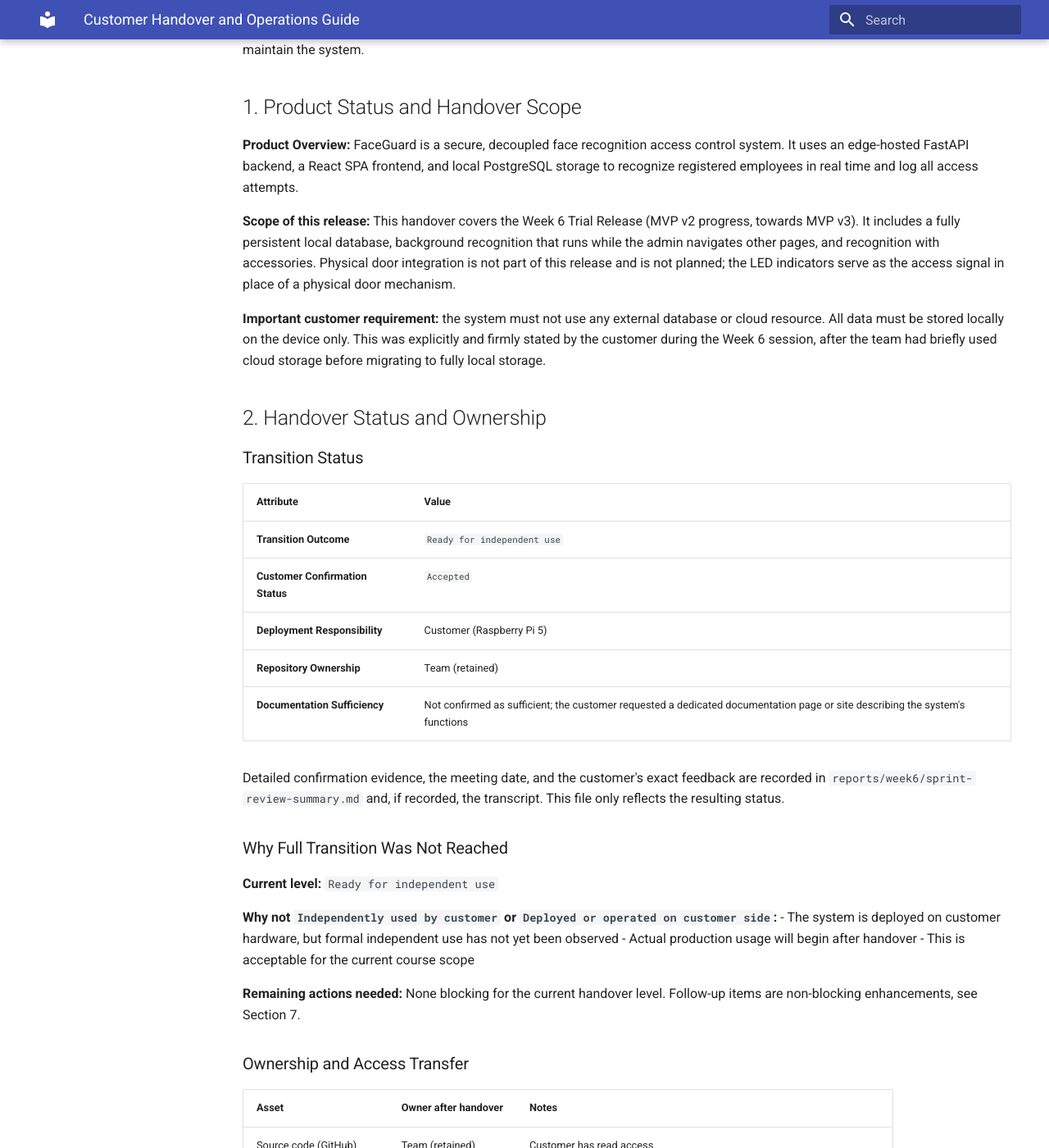
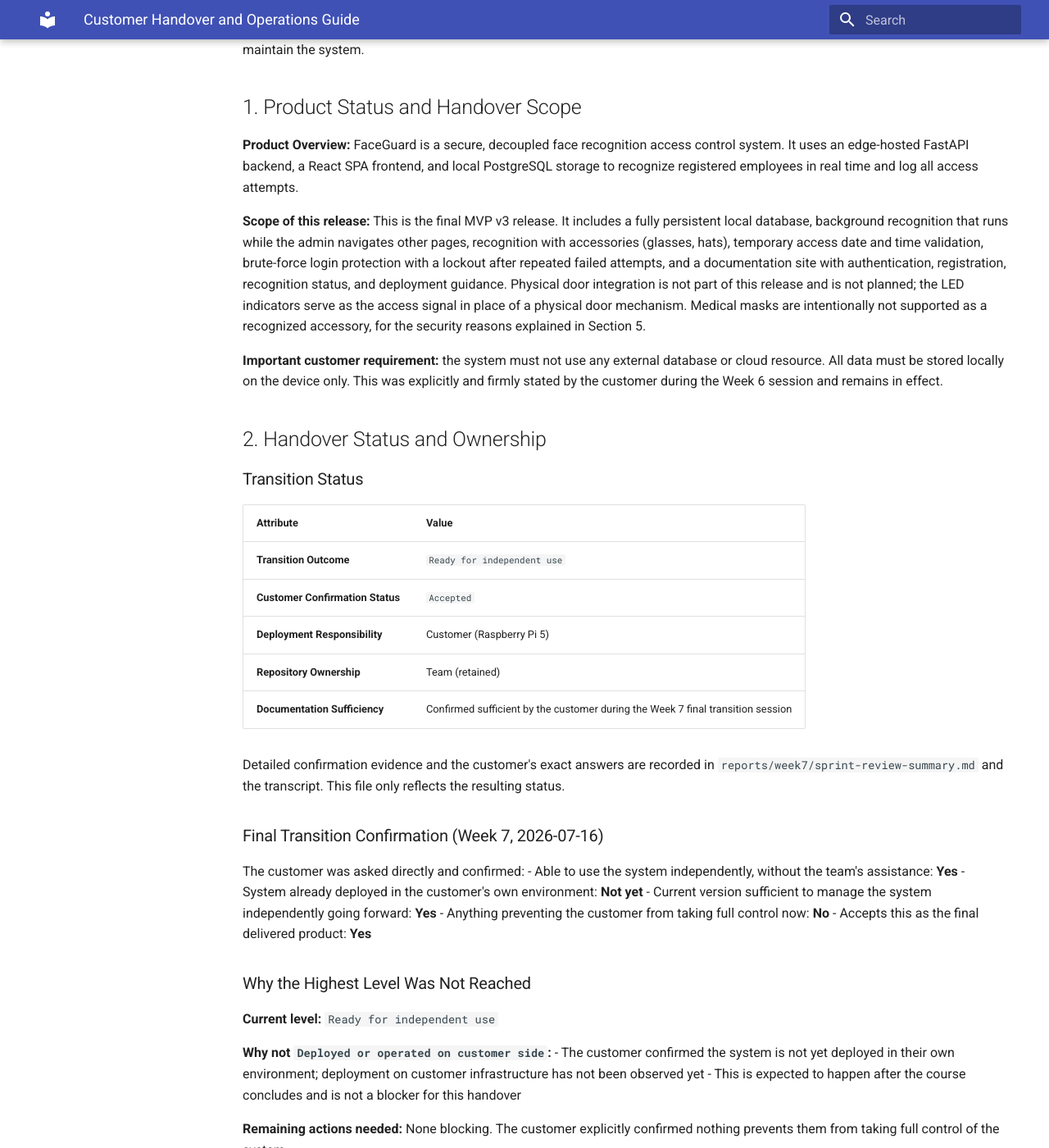
Before and after one commit to Innopolis-Robotics-Society/FaceGuardV3, an MkDocs documentation site: the page built from docs/customer-handover.md, in a window 1280 px wide and 1400 px high, scrolled down 231 px. Shown: the whole window at 82% size. Built offline with MkDocs 1.6.1 and Material for MkDocs 9.7.7, drawn with Linux system fonts in a browser that asks for light colours; some of the changed text lies outside the part shown.

Commit message:
Revise customer handover document for final release
Updated customer handover document to reflect final release details and customer confirmations from Week 7. Adjusted scope, transition status, and documentation sufficiency based on customer feedback.

```diff
--- a/docs/customer-handover.md
+++ b/docs/customer-handover.md
@@ -1,14 +1,14 @@
 # Customer Handover and Operations Guide
 
-This document is the authoritative handover artifact for FaceGuard, Week 6 Trial Release (`v3.0.0`, MVP v2). It defines the current transition status, operational requirements, and essential knowledge required by the customer to independently deploy, operate, and maintain the system.
+This document is the authoritative handover artifact for FaceGuard, final release (`MVP v3`, Sprint 5 / Week 7). It defines the current transition status, operational requirements, and essential knowledge required by the customer to independently deploy, operate, and maintain the system.
 
 ## 1. Product Status and Handover Scope
 
 **Product Overview:** FaceGuard is a secure, decoupled face recognition access control system. It uses an edge-hosted FastAPI backend, a React SPA frontend, and local PostgreSQL storage to recognize registered employees in real time and log all access attempts.
 
-**Scope of this release:** This handover covers the Week 6 Trial Release (MVP v2 progress, towards MVP v3). It includes a fully persistent local database, background recognition that runs while the admin navigates other pages, and recognition with accessories. Physical door integration is not part of this release and is not planned; the LED indicators serve as the access signal in place of a physical door mechanism.
+**Scope of this release:** This is the final MVP v3 release. It includes a fully persistent local database, background recognition that runs while the admin navigates other pages, recognition with accessories (glasses, hats), temporary access date and time validation, brute-force login protection with a lockout after repeated failed attempts, and a documentation site with authentication, registration, recognition status, and deployment guidance. Physical door integration is not part of this release and is not planned; the LED indicators serve as the access signal in place of a physical door mechanism. Medical masks are intentionally not supported as a recognized accessory, for the security reasons explained in Section 5.
 
-**Important customer requirement:** the system must not use any external database or cloud resource. All data must be stored locally on the device only. This was explicitly and firmly stated by the customer during the Week 6 session, after the team had briefly used cloud storage before migrating to fully local storage.
+**Important customer requirement:** the system must not use any external database or cloud resource. All data must be stored locally on the device only. This was explicitly and firmly stated by the customer during the Week 6 session and remains in effect.
 
 ## 2. Handover Status and Ownership
 
@@ -20,20 +20,28 @@
 | **Customer Confirmation Status** | `Accepted` |
 | **Deployment Responsibility** | Customer (Raspberry Pi 5) |
 | **Repository Ownership** | Team (retained) |
-| **Documentation Sufficiency** | Not confirmed as sufficient; the customer requested a dedicated documentation page or site describing the system's functions |
+| **Documentation Sufficiency** | Confirmed sufficient by the customer during the Week 7 final transition session |
 
-Detailed confirmation evidence, the meeting date, and the customer's exact feedback are recorded in `reports/week6/sprint-review-summary.md` and, if recorded, the transcript. This file only reflects the resulting status.
+Detailed confirmation evidence and the customer's exact answers are recorded in `reports/week7/sprint-review-summary.md` and the transcript. This file only reflects the resulting status.
 
-### Why Full Transition Was Not Reached
+### Final Transition Confirmation (Week 7, 2026-07-16)
+
+The customer was asked directly and confirmed:
+- Able to use the system independently, without the team's assistance: **Yes**
+- System already deployed in the customer's own environment: **Not yet**
+- Current version sufficient to manage the system independently going forward: **Yes**
+- Anything preventing the customer from taking full control now: **No**
+- Accepts this as the final delivered product: **Yes**
+
+### Why the Highest Level Was Not Reached
 
 **Current level:** `Ready for independent use`
 
-**Why not `Independently used by customer` or `Deployed or operated on customer side`:**
-- The system is deployed on customer hardware, but formal independent use has not yet been observed
-- Actual production usage will begin after handover
-- This is acceptable for the current course scope
+**Why not `Deployed or operated on customer side`:**
+- The customer confirmed the system is not yet deployed in their own environment; deployment on customer infrastructure has not been observed yet
+- This is expected to happen after the course concludes and is not a blocker for this handover
 
-**Remaining actions needed:** None blocking for the current handover level. Follow-up items are non-blocking enhancements, see Section 7.
+**Remaining actions needed:** None blocking. The customer explicitly confirmed nothing prevents them from taking full control of the system.
 
 ### Ownership and Access Transfer
 
@@ -41,10 +49,10 @@
 |:---|:---|:---|
 | Source code (GitHub) | Team (retained) | Customer has read access |
 | Deployed product | Customer | Raspberry Pi 5, local deployment |
-| Admin credentials | Customer | Managed in `.env` file |
+| Admin credentials | Customer | Managed in `.env` file; login and password hash can be changed at any time using the provided script |
 | Hardware (camera, LEDs) | Customer | Pre-existing hardware |
 | Database (PostgreSQL) | Customer | Local only, operated on Raspberry Pi. No external or cloud database is used |
-| Documentation | Customer | Public repository and hosted docs |
+| Documentation | Customer | Public repository and hosted docs, confirmed sufficient by the customer |
 | Future support | Team | Critical fixes only, until course completion |
 
 ## 3. Configuration and Secrets Management
@@ -60,7 +68,8 @@
 - `POSTGRES_USER`: PostgreSQL user
 - `POSTGRES_PASSWORD`: PostgreSQL password
 - `POSTGRES_DB`: PostgreSQL database name
-- `DB_HOST`: PostgreSQL hostname (usually `db` in Docker Compose)
+- `DB_HOST`: PostgreSQL hostname, usually `db` in Docker Compose
+
 These must point only to the local PostgreSQL container, never to an external or cloud database.
 
 Ensure the `.env` file has restricted read permissions on the Raspberry Pi so that unauthorized users cannot extract the admin credentials or password hash.
@@ -118,6 +127,7 @@
 2. **Login:** enter the `ADMIN_LOGIN` and the password you hashed in step 3 above.
 3. **Hardware check:** register a test user and confirm the connected LEDs respond as described in Section 5.
 4. **Background recognition check:** while a recognition is running, navigate to another page in the admin panel and confirm recognition continues without interruption.
+5. **Login lockout check:** attempt to log in with an incorrect password 5 times within a minute and confirm the system temporarily blocks further attempts.
 
 ### System Recovery
 
@@ -134,33 +144,35 @@
   - No LEDs lit: no one is currently in front of the camera
 - **LED feedback during employee registration:** all three LEDs (yellow, red, blue) light up together during registration and for 3 seconds afterward.
 - **Background recognition:** recognition keeps running while the admin uses other pages in the panel; the admin does not need to stay on the recognition page.
-- **Rate limiting and Authentication:** API endpoints are secured with JSON Web Tokens (JWT). The login page is protected against brute-force attacks via SlowAPI: if an admin inputs incorrect credentials 5 times within a minute, access is temporarily blocked with a "Too Many Requests" (429) status.
-- **Temporary access auto-expiry:** employees with temporary access are validated against their start and expiration dates. Access is automatically denied outside this window, no admin action needed. Date and time validation to prevent past dates is a planned improvement, see Section 7.
+- **Accessories:** glasses and hats are supported and reliably recognized. Medical masks are intentionally not supported: a mask significantly distorts the facial embedding, which would reduce the reliability of the identity match, so the system rejects recognition attempts made while wearing one. This is a deliberate security and reliability decision.
+- **Anti-spoofing:** the system rejects recognition attempts made by presenting a photograph instead of a real face.
+- **Rate limiting and authentication:** API endpoints are secured with JSON Web Tokens (JWT). The login page is protected against brute-force attacks: if an admin enters incorrect credentials 5 times within a minute, further attempts are temporarily blocked with a "Too many attempts. Please try again later." message for one minute.
+- **Temporary access date and time validation:** the system only accepts a future date and time for temporary access; past dates are rejected. Employees with temporary access are validated against their start and expiration dates, and access is automatically denied outside this window without admin action.
 - **Log management:** access logs are retained in the local database. The system automatically prunes logs older than 3 days to preserve storage on the Raspberry Pi.
+- **Performance:** registration and recognition are slower on the Raspberry Pi than on a laptop. The system has been optimized as much as practical within the current hardware's limitations.
 
 ## 6. Documentation Entry Points
 
 For normal customer use, operation, and troubleshooting, refer to:
 
 - [Main README](../README.md): primary entry point and setup instructions
-- [Hosted Documentation Site](https://innopolis-robotics-society.github.io/FaceGuardV3/): full project documentation
+- [Hosted Documentation Site](https://innopolis-robotics-society.github.io/FaceGuardV3/): full project documentation, including authentication, registration, recognition status colors, and deployment steps, available in light and dark themes
 - [Contributor Guide](../CONTRIBUTING.md) and [Agents Guide](../AGENTS.md): guidelines for team members and AI agents
-- [System Roadmap](roadmap.md): product evolution up to `MVP v2`
+- [System Roadmap](roadmap.md): product evolution up to `MVP v3`
 - [User Acceptance Tests](user-acceptance-tests.md): step-by-step instructions for admin panel usage
 
-A dedicated function-description documentation page was requested by the customer during the Week 6 session and is planned, see Section 7.
+The customer reviewed this documentation during the Week 7 session and confirmed it is sufficient.
 
 ## 7. Remaining Actions and Known Limitations
 
 **Follow-up items (non-blocking):**
 
-- Fix the occasional page freeze under load
-- Add date and time validation for temporary access, minimum value is the current date and time
-- Continue optimizing performance and stability on Raspberry Pi, particularly for the camera stream on weaker hardware
-- Add a dedicated documentation page or site describing the system's functions, explicitly requested by the customer
+- Continue optimizing performance and stability on Raspberry Pi where practical, within current hardware limitations
 
 **Known limitations and customer-side responsibilities:**
 
 - **Lighting sensitivity:** the recognition model's accuracy degrades in low lighting. The deployment area must be well lit.
 - **Thermal management:** running the system continuously on the Raspberry Pi without active cooling may cause thermal throttling.
-- **Camera stream stability:** the camera stream occasionally does not capture correctly on weaker hardware; the customer described this as a minor issue.
+- **Hardware performance:** registration and recognition are slower on the Raspberry Pi than on more powerful hardware such as a laptop, due to hardware constraints rather than a software defect.
+- **Medical masks not supported:** intentionally excluded from recognized accessories for reliability and security reasons; see Section 5.
+- **Not yet deployed on customer infrastructure:** the customer confirmed the current version is sufficient to do so, but deployment on their own environment had not yet taken place as of the Week 7 session.
```
